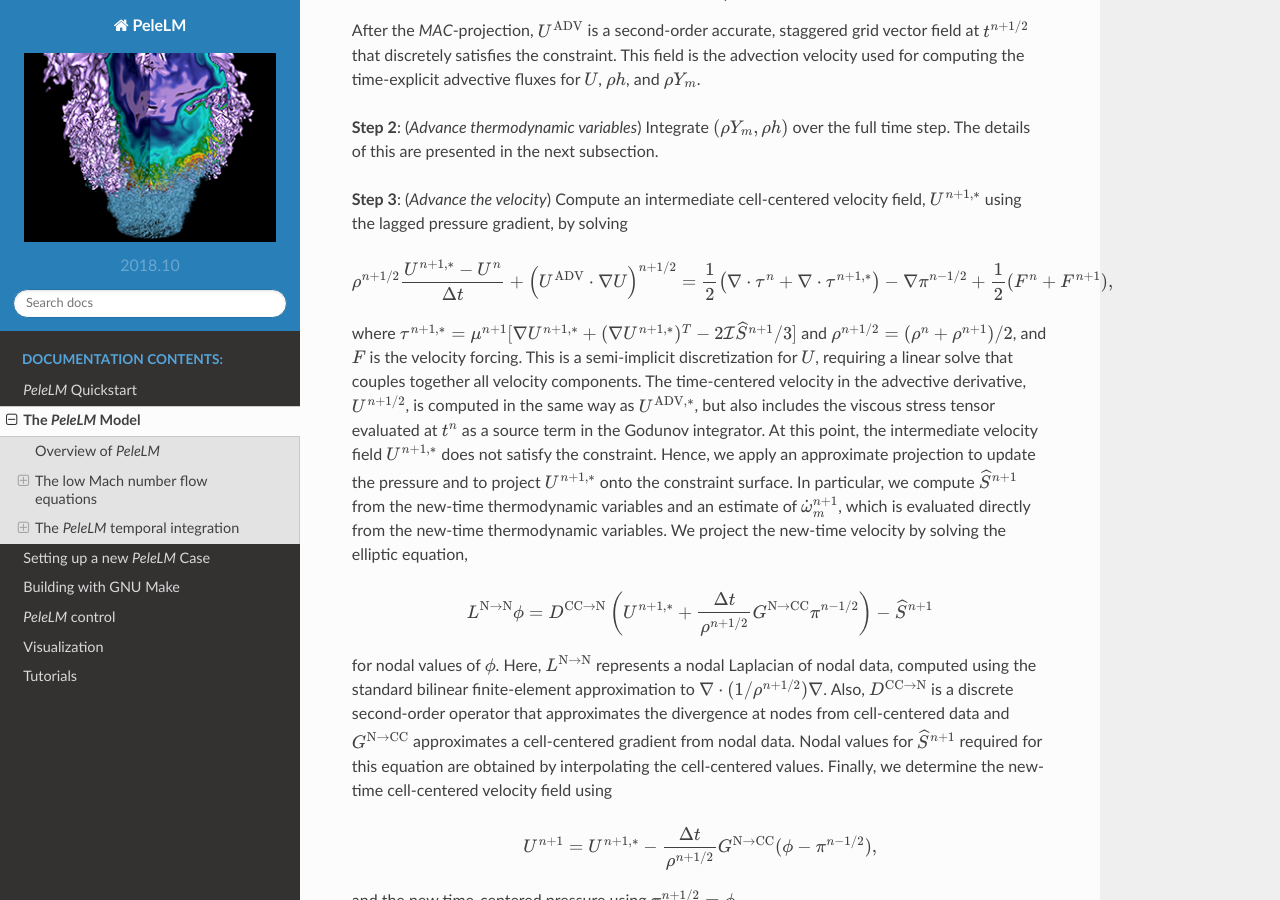
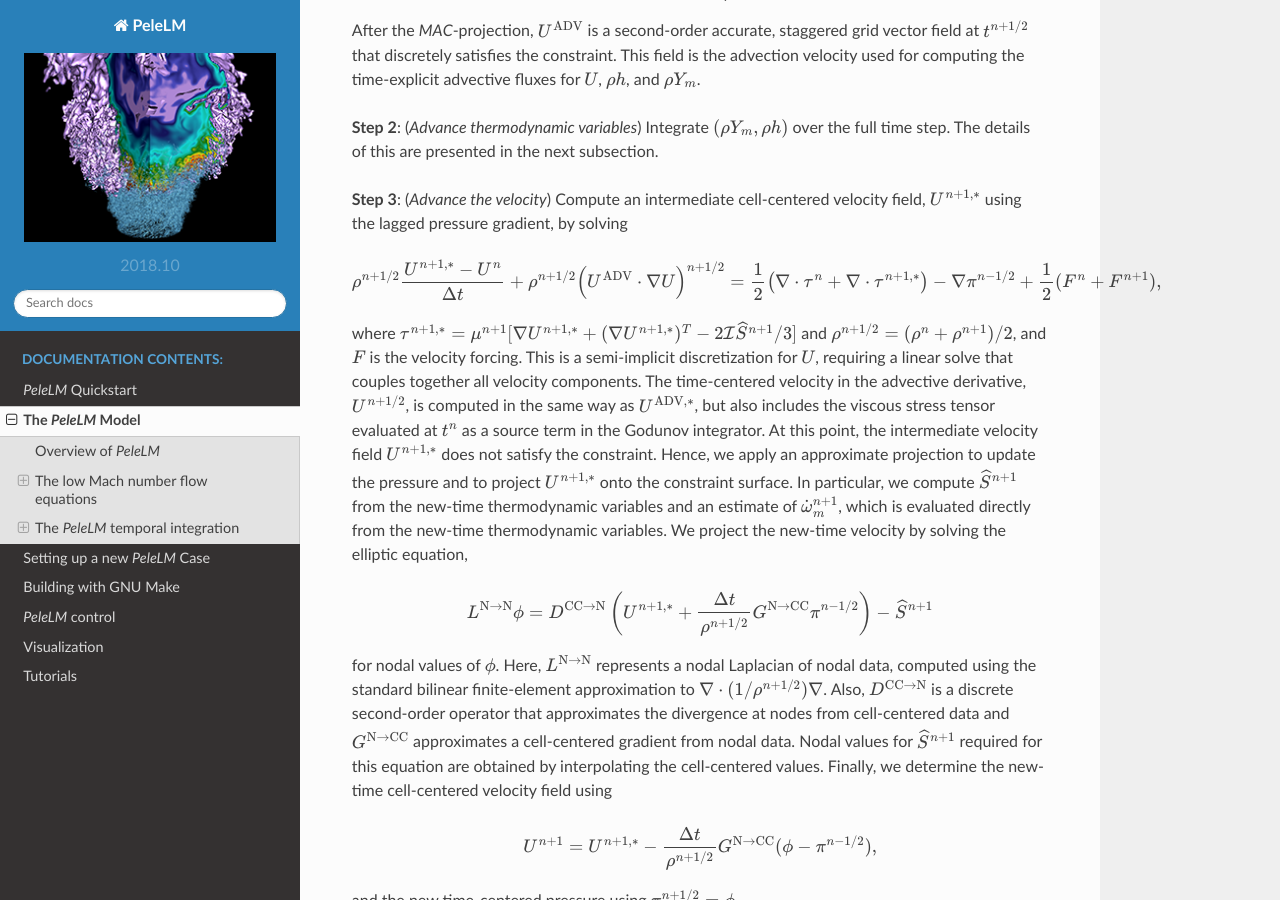
Before and after one commit to AMReX-Combustion/PeleLM, a Sphinx documentation site: the page built from Docs/source/Model.rst, in a window 1280 px wide and 900 px high, scrolled down 12402 px. Built offline with Sphinx 7.4.7 and the Read the Docs theme 2.0.0, drawn with Linux system fonts in a browser that asks for light colours; part of the change alters nothing that is shown; some of the changed text lies outside the part shown.

Commit message:
Fix density errors in a couple equations

```diff
--- a/Docs/source/Model.rst
+++ b/Docs/source/Model.rst
@@ -80,8 +80,8 @@ and observe that if the initial conditions satisfy the constraint, an evolution
 
 .. math::
 
-    \nabla \cdot \boldsymbol{u} = \frac{1}{\rho T}\frac{DT}{Dt}
-    + \frac{W}{\rho} \sum_m \frac{1}{W_m} \frac{DY_m}{Dt} = S
+    \nabla \cdot \boldsymbol{u} = \frac{1}{T}\frac{DT}{Dt}
+    + W \sum_m \frac{1}{W_m} \frac{DY_m}{Dt} = S
 
 The constraint here take the form of a condition on the divergence of the flow.  Note that the actual expressions to use here will depend upon the chosen models for evaluating the transport fluxes.
 
@@ -500,7 +500,7 @@ the time-explicit advective fluxes for :math:`U`, :math:`\rho h`, and :math:`\rh
 .. math::
 
     \rho^{n+1/2}\frac{U^{n+1,*}-U^n}{\Delta t}
-    + \left(U^{\rm ADV}\cdot\nabla U\right)^{n+1/2} = \frac{1}{2}\left(\nabla\cdot\tau^n
+    + \rho^{n+1/2}\left(U^{\rm ADV}\cdot\nabla U\right)^{n+1/2} = \frac{1}{2}\left(\nabla\cdot\tau^n
     + \nabla\cdot\tau^{n+1,*}\right) - \nabla\pi^{n-1/2} + \frac{1}{2}(F^n + F^{n+1}),
 
 where :math:`\tau^{n+1,*} = \mu^{n+1}[\nabla U^{n+1,*} +(\nabla U^{n+1,*})^T - 2\mathcal{I}\widehat S^{n+1}/3]` and
```
